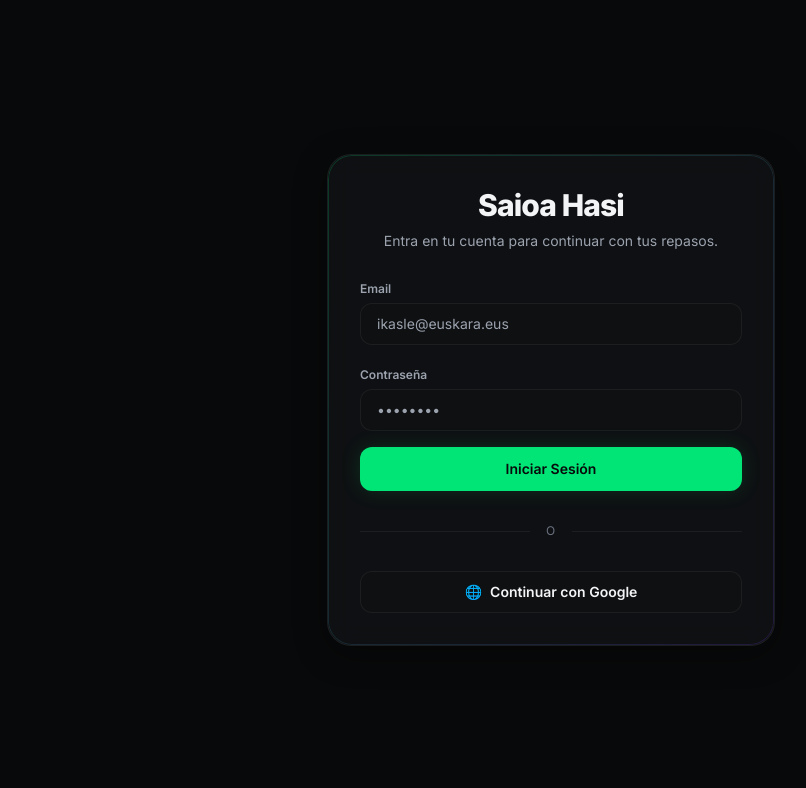
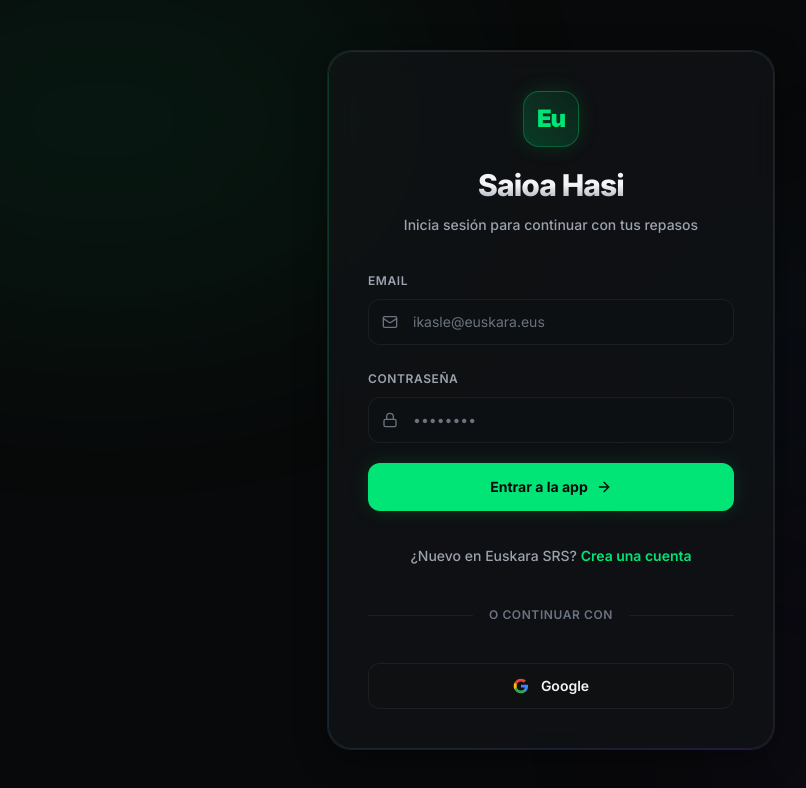
Before and after one commit to juanulisespv/eus, a Next.js app: page /auth/login in a window 1280 px wide. Shown: the top 788 px of the page, without its empty margins (89-895 px from the left). Built offline with nearby package versions, Linux system fonts and the light colour scheme.

Commit message:
Wrap useSearchParams in Suspense and implement fully interactive premium Login/Signup page

```diff
--- a/app/auth/login/page.tsx
+++ b/app/auth/login/page.tsx
@@ -1,50 +1,237 @@
+"use client";
+
+import { useState, Suspense } from "react";
+import { useRouter, useSearchParams } from "next/navigation";
+import { createClient } from "@/lib/supabase/client";
+import { Mail, Lock, ArrowRight, AlertCircle, CheckCircle2 } from "lucide-react";
+
 export default function LoginPage() {
   return (
-    <main className="min-h-screen flex items-center justify-center p-6 bg-background">
-      <div className="w-full max-w-md glass-panel p-8 rounded-3xl space-y-6 glow-border shadow-glass">
-        <div className="text-center space-y-2">
-          <h2 className="text-3xl font-extrabold tracking-tightest">Saioa Hasi</h2>
-          <p className="text-text-secondary text-sm">Entra en tu cuenta para continuar con tus repasos.</p>
+    <Suspense fallback={
+      <main className="min-h-screen w-full flex items-center justify-center p-6 bg-[#08090a]">
+        <div className="w-full max-w-md glass-panel p-8 rounded-3xl text-center text-text-secondary">
+          <div className="w-8 h-8 border-2 border-brand border-t-transparent rounded-full animate-spin mx-auto mb-4"></div>
+          <p>Kargatzen / Cargando...</p>
+        </div>
+      </main>
+    }>
+      <LoginFormContent />
+    </Suspense>
+  );
+}
+
+function LoginFormContent() {
+  const router = useRouter();
+  const searchParams = useSearchParams();
+
+  // Obtener parámetros de redirección y posibles errores de callback
+  const redirectedFrom = searchParams.get("redirectedFrom") || "/dashboard";
+  const callbackError = searchParams.get("error");
+
+  const [email, setEmail] = useState("");
+  const [password, setPassword] = useState("");
+  const [isSignUp, setIsSignUp] = useState(false);
+  const [loading, setLoading] = useState(false);
+  const [error, setError] = useState<string | null>(callbackError ? "Hubo un error de autenticación. Inténtalo de nuevo." : null);
+  const [success, setSuccess] = useState<string | null>(null);
+
+  const handleAuth = async (e: React.FormEvent) => {
+    e.preventDefault();
+    setLoading(true);
+    setError(null);
+    setSuccess(null);
+
+    const supabase = createClient();
+
+    try {
+      if (isSignUp) {
+        const { error: signUpError } = await supabase.auth.signUp({
+          email,
+          password,
+          options: {
+            emailRedirectTo: `${window.location.origin}/auth/callback?next=${redirectedFrom}`,
+          },
+        });
+
+        if (signUpError) {
+          setError(signUpError.message);
+        } else {
+          setSuccess("¡Registro iniciado! Por favor revisa tu correo electrónico para confirmar la cuenta.");
+        }
+      } else {
+        const { error: signInError } = await supabase.auth.signInWithPassword({
+          email,
+          password,
+        });
+
+        if (signInError) {
+          setError(signInError.message);
+        } else {
+          router.push(redirectedFrom);
+          router.refresh();
+        }
+      }
+    } catch (err: any) {
+      setError(err.message || "Ocurrió un error inesperado.");
+    } finally {
+      setLoading(false);
+    }
+  };
+
+  const handleGoogleLogin = async () => {
+    setError(null);
+    const supabase = createClient();
+    const { error: oauthError } = await supabase.auth.signInWithOAuth({
+      provider: "google",
+      options: {
+        redirectTo: `${window.location.origin}/auth/callback?next=${redirectedFrom}`,
+      },
+    });
+
+    if (oauthError) {
+      setError(oauthError.message);
+    }
+  };
+
+  return (
+    <main className="relative min-h-screen w-full flex items-center justify-center p-6 bg-[#08090a] overflow-hidden">
+      {/* Luces y fondos decorativos de fondo (Mesh Gradients / Blobs) */}
+      <div className="absolute top-[-10%] left-[-10%] w-[50%] h-[50%] rounded-full bg-brand/10 blur-[120px] pointer-events-none animate-pulse" style={{ animationDuration: '8s' }}></div>
+      <div className="absolute bottom-[-10%] right-[-10%] w-[50%] h-[50%] rounded-full bg-accent-purple/10 blur-[120px] pointer-events-none animate-pulse" style={{ animationDuration: '12s' }}></div>
+      <div className="absolute top-[30%] right-[10%] w-[30%] h-[30%] rounded-full bg-accent-blue/5 blur-[100px] pointer-events-none"></div>
+
+      {/* Tarjeta de Login Premium */}
+      <div className="relative w-full max-w-md glass-panel p-8 md:p-10 rounded-3xl space-y-8 glow-border shadow-glass z-10 transition-all duration-300">
+
+        {/* Cabecera / Logo y Título */}
+        <div className="text-center space-y-3">
+          <div className="inline-flex items-center justify-center w-14 h-14 rounded-2xl bg-gradient-to-tr from-brand/20 to-brand-hover/10 border border-brand/30 shadow-glow mb-2">
+            <span className="text-2xl font-black text-brand tracking-tighter">Eu</span>
+          </div>
+          <h2 className="text-3xl font-extrabold tracking-tightest bg-gradient-to-b from-text-primary via-text-primary to-text-secondary bg-clip-text text-transparent">
+            {isSignUp ? "Sortu Kontua" : "Saioa Hasi"}
+          </h2>
+          <p className="text-text-secondary text-sm font-medium">
+            {isSignUp
+              ? "Regístrate para comenzar con tu repetición espaciada"
+              : "Inicia sesión para continuar con tus repasos"}
+          </p>
         </div>
 
-        <form className="space-y-4">
-          <div className="space-y-1">
-            <label className="text-xs text-text-secondary font-semibold">Email</label>
+        {/* Notificaciones de Error/Éxito */}
+        {error && (
+          <div className="flex items-center gap-2.5 p-4 bg-red-500/10 border border-red-500/20 text-red-400 text-xs rounded-xl">
+            <AlertCircle className="w-4 h-4 shrink-0" />
+            <span className="font-medium text-left">{error}</span>
+          </div>
+        )}
+
+        {success && (
+          <div className="flex items-center gap-2.5 p-4 bg-green-500/10 border border-green-500/20 text-green-400 text-xs rounded-xl">
+            <CheckCircle2 className="w-4 h-4 shrink-0" />
+            <span className="font-medium text-left">{success}</span>
+          </div>
+        )}
+
+        {/* Formulario */}
+        <form onSubmit={handleAuth} className="space-y-5">
+          <div className="space-y-2">
+            <label className="text-xs text-text-secondary font-semibold uppercase tracking-wider">Email</label>
+            <div className="relative">
+              <span className="absolute inset-y-0 left-0 flex items-center pl-3.5 pointer-events-none text-text-dim">
+                <Mail className="w-4 h-4" />
+              </span>
               <input
                 type="email"
                 placeholder="ikasle@euskara.eus"
-              className="w-full px-4 py-2.5 bg-background-subtle border border-border rounded-xl focus:outline-none focus:border-brand/50 text-text-primary text-sm"
+                value={email}
+                onChange={(e) => setEmail(e.target.value)}
+                className="w-full pl-11 pr-4 py-3 bg-[#0d1012] border border-border rounded-xl focus:outline-none focus:border-brand/40 focus:ring-1 focus:ring-brand/40 text-text-primary text-sm transition-all placeholder:text-text-dim"
                 required
+                disabled={loading}
               />
             </div>
+          </div>
 
-          <div className="space-y-1">
-            <label className="text-xs text-text-secondary font-semibold">Contraseña</label>
+          <div className="space-y-2">
+            <label className="text-xs text-text-secondary font-semibold uppercase tracking-wider">Contraseña</label>
+            <div className="relative">
+              <span className="absolute inset-y-0 left-0 flex items-center pl-3.5 pointer-events-none text-text-dim">
+                <Lock className="w-4 h-4" />
+              </span>
               <input
                 type="password"
                 placeholder="••••••••"
-              className="w-full px-4 py-2.5 bg-background-subtle border border-border rounded-xl focus:outline-none focus:border-brand/50 text-text-primary text-sm"
+                value={password}
+                onChange={(e) => setPassword(e.target.value)}
+                className="w-full pl-11 pr-4 py-3 bg-[#0d1012] border border-border rounded-xl focus:outline-none focus:border-brand/40 focus:ring-1 focus:ring-brand/40 text-text-primary text-sm transition-all placeholder:text-text-dim"
                 required
+                disabled={loading}
+                minLength={6}
               />
+            </div>
           </div>
 
           <button
             type="submit"
-            className="w-full py-3 font-semibold text-background bg-brand rounded-xl hover:bg-brand-hover transition-colors shadow-glow mt-2 text-sm"
+            disabled={loading}
+            className="group relative w-full py-3.5 font-bold text-background bg-brand rounded-xl hover:bg-brand-hover transition-all duration-300 shadow-glow mt-3 text-sm disabled:opacity-50 disabled:cursor-not-allowed flex items-center justify-center gap-2 overflow-hidden"
           >
-            Iniciar Sesión
+            {loading ? (
+              <span className="flex items-center gap-2">
+                <span className="w-4 h-4 border-2 border-background border-t-transparent rounded-full animate-spin"></span>
+                Procesando...
+              </span>
+            ) : (
+              <>
+                <span>{isSignUp ? "Crear cuenta gratuita" : "Entrar a la app"}</span>
+                <ArrowRight className="w-4 h-4 transition-transform duration-300 group-hover:translate-x-1" />
+              </>
+            )}
           </button>
         </form>
 
+        {/* Toggle Login/Sign Up */}
+        <div className="text-center">
+          <button
+            type="button"
+            onClick={() => {
+              setIsSignUp(!isSignUp);
+              setError(null);
+              setSuccess(null);
+            }}
+            className="text-sm text-text-secondary hover:text-brand font-medium transition-colors"
+          >
+            {isSignUp ? (
+              <span>¿Ya eres estudiante? <strong className="text-brand font-semibold hover:underline">Inicia sesión</strong></span>
+            ) : (
+              <span>¿Nuevo en Euskara SRS? <strong className="text-brand font-semibold hover:underline">Crea una cuenta</strong></span>
+            )}
+          </button>
+        </div>
+
+        {/* Separador */}
         <div className="relative flex py-2 items-center">
           <div className="flex-grow border-t border-border"></div>
-          <span className="flex-shrink mx-4 text-text-dim text-xs uppercase tracking-wider">o</span>
+          <span className="flex-shrink mx-4 text-text-dim text-xs uppercase tracking-wider font-semibold">o continuar con</span>
           <div className="flex-grow border-t border-border"></div>
         </div>
 
+        {/* Login de Proveedores Externos */}
         <div className="space-y-3">
-          <button className="w-full py-2.5 text-sm font-semibold text-text-primary bg-background-subtle border border-border rounded-xl hover:border-active transition-all flex items-center justify-center gap-2">
-            <span>🌐</span> Continuar con Google
+          <button
+            type="button"
+            onClick={handleGoogleLogin}
+            disabled={loading}
+            className="w-full py-3 text-sm font-semibold text-text-primary bg-background-subtle border border-border rounded-xl hover:border-brand/40 hover:bg-[#121518] transition-all flex items-center justify-center gap-3 disabled:opacity-50"
+          >
+            <svg className="w-4 h-4" viewBox="0 0 24 24" fill="currentColor">
+              <path d="M22.56 12.25c0-.78-.07-1.53-.2-2.25H12v4.26h5.92c-.26 1.37-1.04 2.53-2.21 3.31v2.77h3.57c2.08-1.92 3.28-4.74 3.28-8.09z" fill="#4285F4"/>
+              <path d="M12 23c2.97 0 5.46-.98 7.28-2.66l-3.57-2.77c-.98.66-2.23 1.06-3.71 1.06-2.86 0-5.29-1.93-6.16-4.53H2.18v2.84C3.99 20.53 7.7 23 12 23z" fill="#34A853"/>
+              <path d="M5.84 14.09c-.22-.66-.35-1.36-.35-2.09s.13-1.43.35-2.09V7.06H2.18C1.43 8.55 1 10.22 1 12s.43 3.45 1.18 4.94l2.85-2.22.81-.63z" fill="#FBBC05"/>
+              <path d="M12 5.38c1.62 0 3.06.56 4.21 1.64l3.15-3.15C17.45 2.09 14.97 1 12 1 7.7 1 3.99 3.47 2.18 7.06l3.66 2.84c.87-2.6 3.3-4.53 6.16-4.53z" fill="#EA4335"/>
+            </svg>
+            <span>Google</span>
           </button>
         </div>
       </div>
```
Also changed, not shown: public/sw.js. Lines whose indentation alone changed are shown as unchanged.
